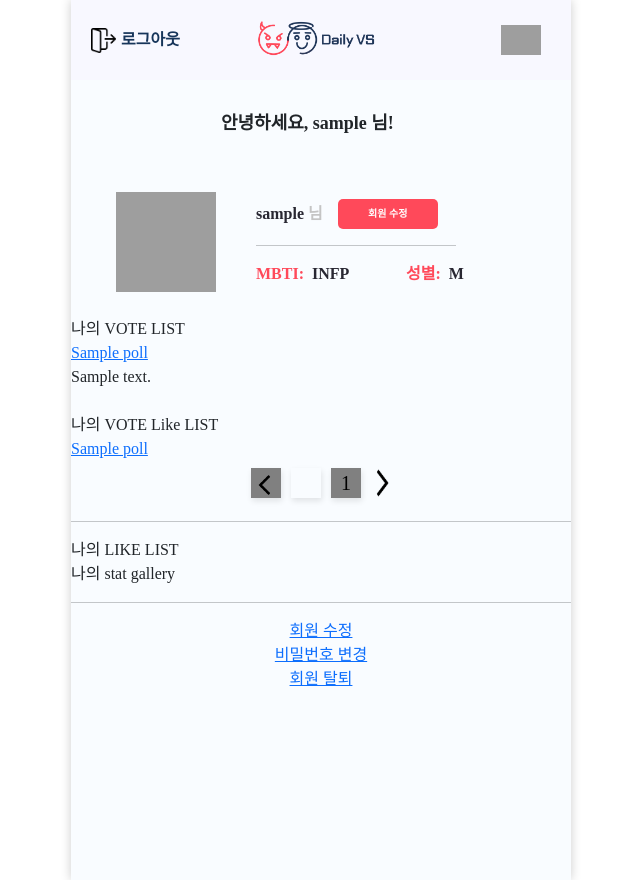
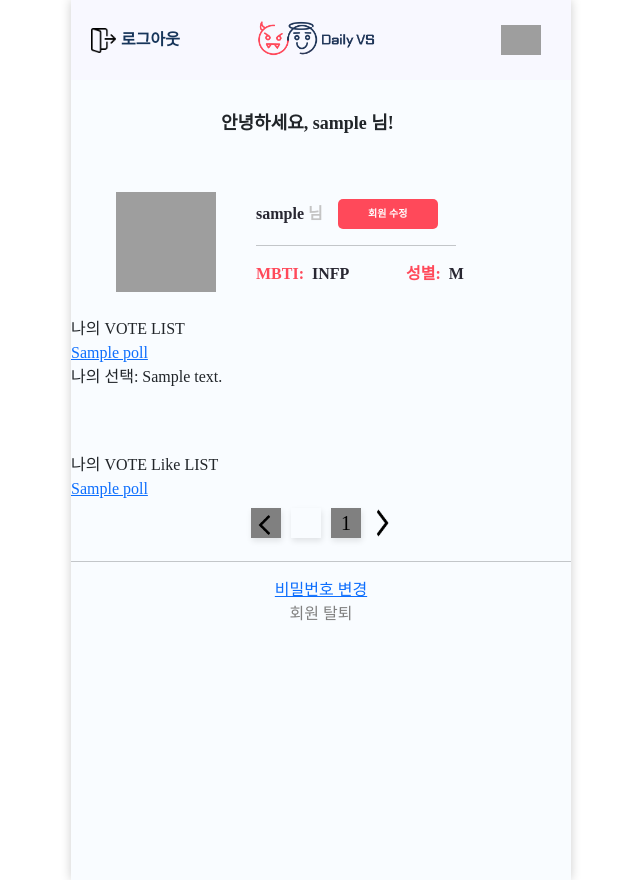
Before and after one commit to DAILY-VS/DAILYVS, a Django app: page /mypage/ in a window 1280 px wide. Shown: the whole page, without its empty margins (319-959 px from the left). Run offline with Django 4.2, Linux system fonts and the light colour scheme; a user stored in the database is signed in; tables that the repository leaves empty hold one stand-in row (values such as "Sample post"); some libraries are stand-ins or nearby versions; some web fonts are replaced; grey boxes are pictures that could not be loaded.

Commit message:
마이페이지 수정

```diff
--- a/server/static/css/main.css
+++ b/server/static/css/main.css
@@ -1,8 +1,12 @@
 .main-container {
   display: flex;
   flex-direction: column;
+  align-items: center;
 }
 
+.main-greeting {
+  margin-top: 20px;
+}
 /* carousel */
 .main-carousel-title {
   margin: 5px auto;
--- a/server/static/css/mypage.css
+++ b/server/static/css/mypage.css
@@ -131,3 +131,8 @@
     margin-left: 50%;
     transform: translate(-50%, 0);
 }
+
+#mypage-user-delete {
+    text-decoration: none;
+    color: grey;
+}
--- a/server/templates/vote/main.html
+++ b/server/templates/vote/main.html
@@ -1,6 +1,6 @@
 {% extends 'vote/base.html' %} {% load static %} {% block content %}
 <section class="main-container">
-  <p>
+  <p class="main-greeting">
     {% if user.is_authenticated %} 안녕하세요,
     <span class="user-nickname">{{user.nickname}}</span> 님!
   </p>
--- a/server/templates/vote/main/main-editor-pick.html
+++ b/server/templates/vote/main/main-editor-pick.html
@@ -18,7 +18,7 @@
       </div>
     </a>
     <div>
-      <div class="today-taro">🪄타로 뽑기</div>
+      <div class="today-taro">🪄포춘 쿠키</div>
       <div class="editor-card">
         <div class="card-img">
           <img src="{% static 'img/slide/mintchoco.jpg' %}" />
--- a/server/templates/vote/mypage.html
+++ b/server/templates/vote/mypage.html
@@ -38,7 +38,7 @@
               {% for uservote in uservotes %}
                   {% if voted_poll.id == uservote.poll.id %}
                     <a href="{% url 'vote:calcstat' uservote.poll.id%}">{{ voted_poll }}</a>
-                    {{ uservote.choice.choice_text }}
+                    <p>나의 선택: {{ uservote.choice.choice_text }}</p>
                   {% endif %}
               {% endfor %}
           {% endfor %}
@@ -67,19 +67,10 @@
             </div>
         </div>
         <hr>
-
-        <span>나의 LIKE LIST</span>
-
-        <span>나의 stat gallery</span>
-        <hr>
-        <div class="stat-gallery">
-
-        </div>
     </div>
     {% if request.user == user %}
-    <a href="{% url 'vote:update' %}">회원 수정</a>
     <a href="{% url 'account:change_password' %}">비밀번호 변경</a>
-    <a href="{% url 'account:delete' %}">회원 탈퇴</a>
+    <a id="mypage-user-delete" href="{% url 'account:delete' %}">회원 탈퇴</a>
 {% endif %}
 </body>
 </html>
```
Also changed, not shown: server/account/migrations/0001_initial.py (added), server/account/migrations/0002_initial.py (added), server/vote/migrations/0001_initial.py (added).
